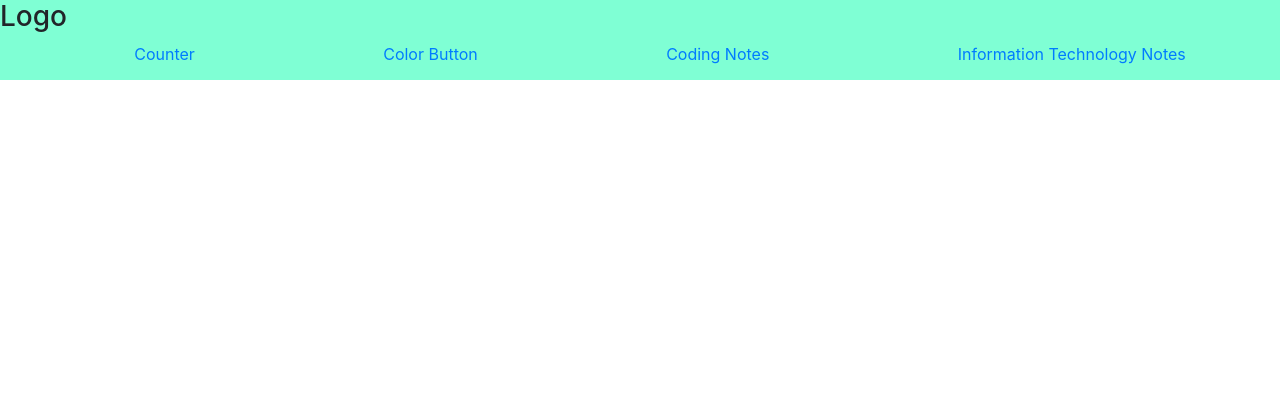
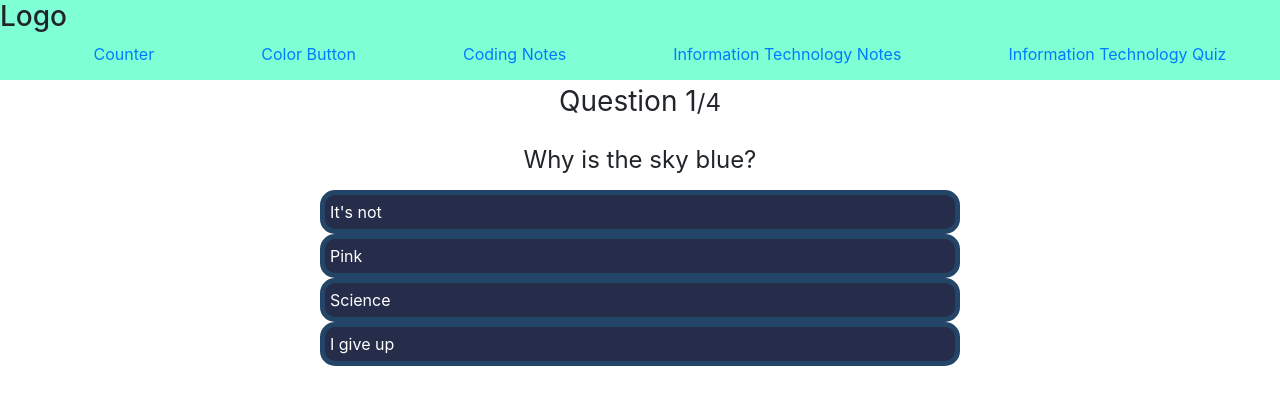
Before and after one commit to mosserryan/StudyCode, a React (Create React App) app: page /infotechquiz in a window 1280 px wide. Shown: the top 404 px of the page. Built offline with nearby package versions, Linux system fonts and the light colour scheme.

Commit message:
Added Quiz Section

```diff
--- a/src/App.js
+++ b/src/App.js
@@ -5,6 +5,7 @@ import 'bootstrap/dist/css/bootstrap.min.css'
 import Counter from './Components/Counter/Counter';
 import CodingNotes from './Components/Notes/CodingNotes'
 import InfoTechNotes from './Components/Notes/InfoTechNotes'
+import InfoTechQuiz from './Components/Quiz/InfoTechQuiz'
 import {BrowserRouter as Router, Switch, Route} from 'react-router-dom'
 import Nav from './Nav'
 import 'bootstrap/dist/css/bootstrap.min.css';
@@ -20,6 +21,7 @@ function App() {
         <Route path="/colorbutton" exact component={ColorButton}/>
         <Route path="/codingnotes" exact component={CodingNotes}/>
         <Route path="/infotechnotes" exact component={InfoTechNotes}/>
+        <Route path="/infotechquiz" exact component={InfoTechQuiz}/>
       </Switch>
     </Router>
     </>
--- /dev/null
+++ b/src/Components/Quiz/InfoTechQuiz.css
@@ -0,0 +1,80 @@
+.score-section {
+  /* display: flex; */
+  font-size: 24px;
+  align-items: center;
+  margin-left: auto;
+  margin-right: auto;
+  text-align: center;
+}
+
+/* QUESTION/TIMER/LEFT SECTION */
+.question-section {
+  width: 100%;
+  position: relative;
+}
+
+.question-count {
+  margin-bottom: 20px;
+}
+
+.question-count span {
+  font-size: 28px;
+}
+
+.question-text {
+  margin-bottom: 12px;
+}
+
+.timer-text {
+  background: rgb(230, 153, 12);
+  padding: 15px;
+  margin-top: 20px;
+  margin-right: 20px;
+  border: 5px solid rgb(255, 189, 67);
+  border-radius: 15px;
+  text-align: center;
+}
+
+/* ANSWERS/RIGHT SECTION */
+.answer-section {
+  width: 50%;
+  display: flex;
+  flex-direction: column;
+  margin-left: auto;
+  margin-right: auto;
+  justify-content: center;
+}
+
+button.answerButton {
+  width: 100%;
+  font-size: 16px;
+  color: #ffffff;
+  background-color: #252d4a;
+  border-radius: 15px;
+  display: flex;
+  padding: 5px;
+  justify-content: flex-start;
+  align-items: center;
+  border: 5px solid #234668;
+  cursor: pointer;
+}
+
+.correct {
+  background-color: #2f922f;
+}
+
+.incorrect {
+  background-color: #ff3333;
+}
+
+button.answerButton:hover {
+  background-color: #555e7d;
+}
+
+button.answerButton:focus {
+  outline: none;
+}
+
+button.answerButton svg {
+  margin-right: 5px;
+}
--- /dev/null
+++ b/src/Components/Quiz/InfoTechQuiz.jsx
@@ -0,0 +1,97 @@
+import React, { useState } from "react";
+import "./InfoTechQuiz.css";
+function InfoTechQuiz() {
+  const questions = [
+    {
+      questionText: "Why is the sky blue?",
+      answerOptions: [
+        { answerText: "It's not", isCorrect: false },
+        { answerText: "Pink", isCorrect: false },
+        { answerText: "Science", isCorrect: true },
+        { answerText: "I give up", isCorrect: false },
+      ],
+    },
+    {
+      questionText: "Why is the sky blue?",
+      answerOptions: [
+        { answerText: "It's not", isCorrect: false },
+        { answerText: "Pink", isCorrect: false },
+        { answerText: "Science", isCorrect: true },
+        { answerText: "I give up", isCorrect: false },
+      ],
+    },
+    {
+      questionText: "Why is the sky blue?",
+      answerOptions: [
+        { answerText: "It's not", isCorrect: false },
+        { answerText: "Pink", isCorrect: false },
+        { answerText: "Science", isCorrect: true },
+        { answerText: "I give up", isCorrect: false },
+      ],
+    },
+    {
+      questionText: "Why is the sky blue?",
+      answerOptions: [
+        { answerText: "It's not", isCorrect: false },
+        { answerText: "Pink", isCorrect: false },
+        { answerText: "Science", isCorrect: true },
+        { answerText: "I give up", isCorrect: false },
+      ],
+    },
+  ];
+
+  const [currentQuestion, setCurrentQuestion] = useState(0);
+
+  const [showScore, setShowScore] = useState(false);
+
+  const [score, setScore] = useState(0);
+
+  const handleAnswerButtonClick = (isCorrect) => {
+    if (isCorrect === true) {
+      setScore(score + 1);
+    }
+
+    const nextQuestion = currentQuestion + 1;
+    if (nextQuestion < questions.length) {
+      setCurrentQuestion(nextQuestion);
+    } else {
+      setShowScore(true);
+    }
+  };
+
+  return (
+    <>
+      <div className="score-section">
+        {showScore ? (
+          <div>
+            {" "}
+            You scored {score} out of {questions.length}
+          </div>
+        ) : (
+          <>
+            <div className="question-count">
+              <span>Question {currentQuestion + 1}</span>/{questions.length}
+            </div>
+            <div className="question-text">
+              {questions[currentQuestion].questionText}
+            </div>
+            <div className="answer-section">
+              {questions[currentQuestion].answerOptions.map((answerOption) => (
+                <button
+                  className="answerButton"
+                  onClick={() =>
+                    handleAnswerButtonClick(answerOption.isCorrect)
+                  }
+                >
+                  {answerOption.answerText}
+                </button>
+              ))}
+            </div>
+          </>
+        )}
+      </div>
+    </>
+  );
+}
+
+export default InfoTechQuiz;
--- a/src/Nav.js
+++ b/src/Nav.js
@@ -20,6 +20,9 @@ return (
             <Link to="/infotechnotes">
             <li>Information Technology Notes</li>
             </Link>
+            <Link to="/infotechquiz">
+            <li>Information Technology Quiz</li>
+            </Link>
         </ul>
     </nav>
 )
```
